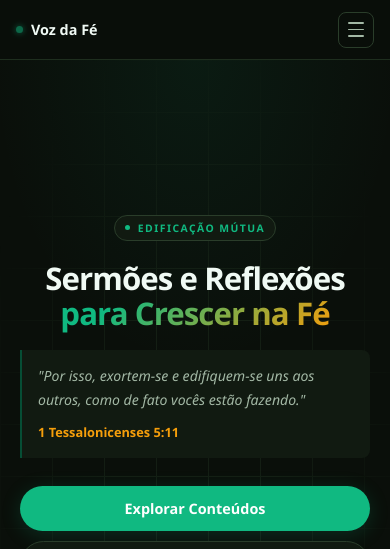
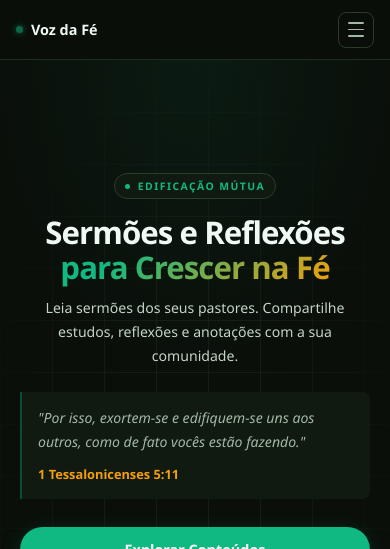
Before and after one commit to MrCat2357/edifiquemos, a Next.js app: page / in a window 390 px wide. Shown: the top 549 px of the page. Built offline with nearby package versions, Linux system fonts and the light colour scheme; no server answers; the database is empty.

Commit message:
melhorando a homepage

```diff
--- a/app/globals.css
+++ b/app/globals.css
@@ -287,7 +287,7 @@ a { color: inherit; text-decoration: none; }
   text-transform: uppercase;
   padding: 5px 14px;
   border-radius: var(--radius-full);
-  margin-bottom: 1.75rem;
+  margin-bottom: 1.25rem; /* ↓ era 1.75rem — aproxima badge do título */
 }
 
 .hero-eyebrow-dot {
@@ -303,7 +303,7 @@ a { color: inherit; text-decoration: none; }
   line-height: 1.1;
   letter-spacing: -0.03em;
   color: var(--text-1);
-  margin-bottom: 1.5rem;
+  margin-bottom: 1.1rem;
 }
 
 .hero-title-accent {
@@ -313,11 +313,21 @@ a { color: inherit; text-decoration: none; }
   background-clip: text;
 }
 
+/* ── Subtítulo descritivo ── */
+.hero-subtitle {
+  font-size: 1rem;
+  color: #c4d4c6; /* ↑ mais legível que --text-2 sem competir com o título */
+  line-height: 1.7;
+  max-width: 460px;
+  margin: 0 auto 2.25rem; /* ↑ era 1.75rem — mais respiro antes do versículo */
+}
+
 .hero-verse {
   font-size: 0.98rem;
   color: var(--text-2);
   line-height: 1.75;
-  margin-bottom: 2.5rem;
+  margin: 0 auto 2.5rem; /* centralizado horizontalmente */
+  max-width: 560px;       /* ← não ocupa toda a largura */
   padding: 1rem 1.25rem;
   border-left: 2px solid var(--emerald-dim);
   background: var(--bg-card);
@@ -346,6 +356,7 @@ a { color: inherit; text-decoration: none; }
 .btn-hero-primary {
   display: inline-flex;
   align-items: center;
+  gap: 0.4rem; /* espaço entre ícone e texto */
   background: var(--emerald);
   color: #fff;
   font-weight: 600;
@@ -367,6 +378,7 @@ a { color: inherit; text-decoration: none; }
 .btn-hero-secondary {
   display: inline-flex;
   align-items: center;
+  gap: 0.4rem; /* espaço entre ícone e texto */
   background: var(--bg-card);
   color: var(--text-1);
   font-weight: 600;
@@ -1214,9 +1226,10 @@ a { color: inherit; text-decoration: none; }
   }
 
   .hero-content { padding: 0 1.25rem 1.5rem; max-width: 100%; margin-top: -1.5rem; }
-  .hero-eyebrow { font-size: 0.65rem; padding: 4px 10px; margin-bottom: 1.25rem; }
-  .hero-title { font-size: clamp(1.7rem, 8vw, 2.4rem); margin-bottom: 1.25rem; }
-  .hero-verse { font-size: 0.88rem; padding: 0.875rem 1rem; margin-bottom: 1.75rem; }
+  .hero-eyebrow { font-size: 0.65rem; padding: 4px 10px; margin-bottom: 1rem; }
+  .hero-title { font-size: clamp(1.7rem, 8vw, 2.4rem); margin-bottom: 0.75rem; }
+  .hero-subtitle { font-size: 0.88rem; margin-bottom: 1.5rem; }
+  .hero-verse { font-size: 0.88rem; padding: 0.875rem 1rem; margin: 0 0 1.75rem; max-width: 100%; }
 
   .hero-actions {
     flex-direction: column;
--- a/app/page.tsx
+++ b/app/page.tsx
@@ -489,6 +489,10 @@ export default function HomePage() {
             <br />
             <span className="hero-title-accent">para Crescer na Fé</span>
           </h1>
+          {/* ── Subtítulo descritivo ── */}
+          <p className="hero-subtitle">
+            Leia sermões dos seus pastores. Compartilhe estudos, reflexões e anotações com a sua comunidade.
+          </p>
           <blockquote className="hero-verse">
             "Por isso, exortem-se e edifiquem-se uns aos outros,
             como de fato vocês estão fazendo."
```
